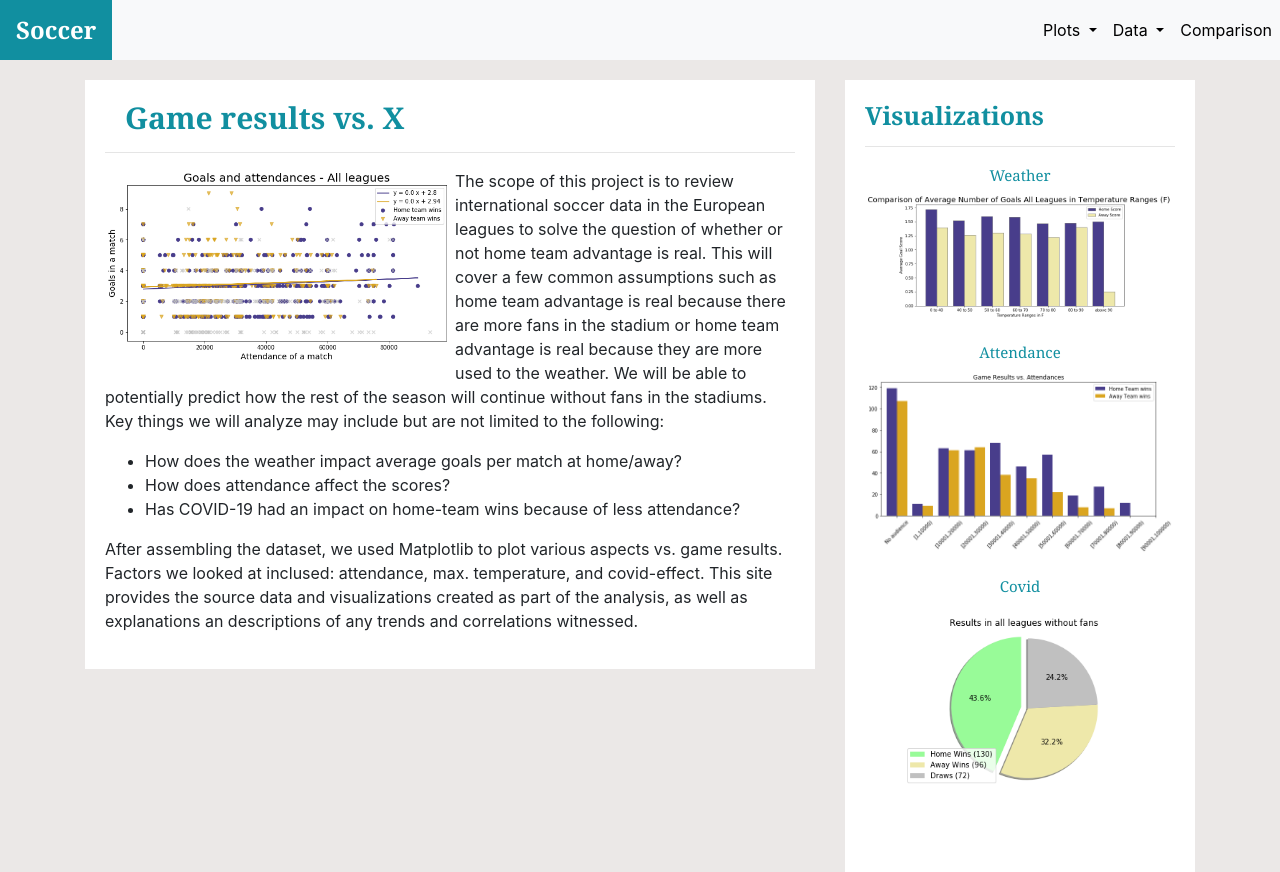
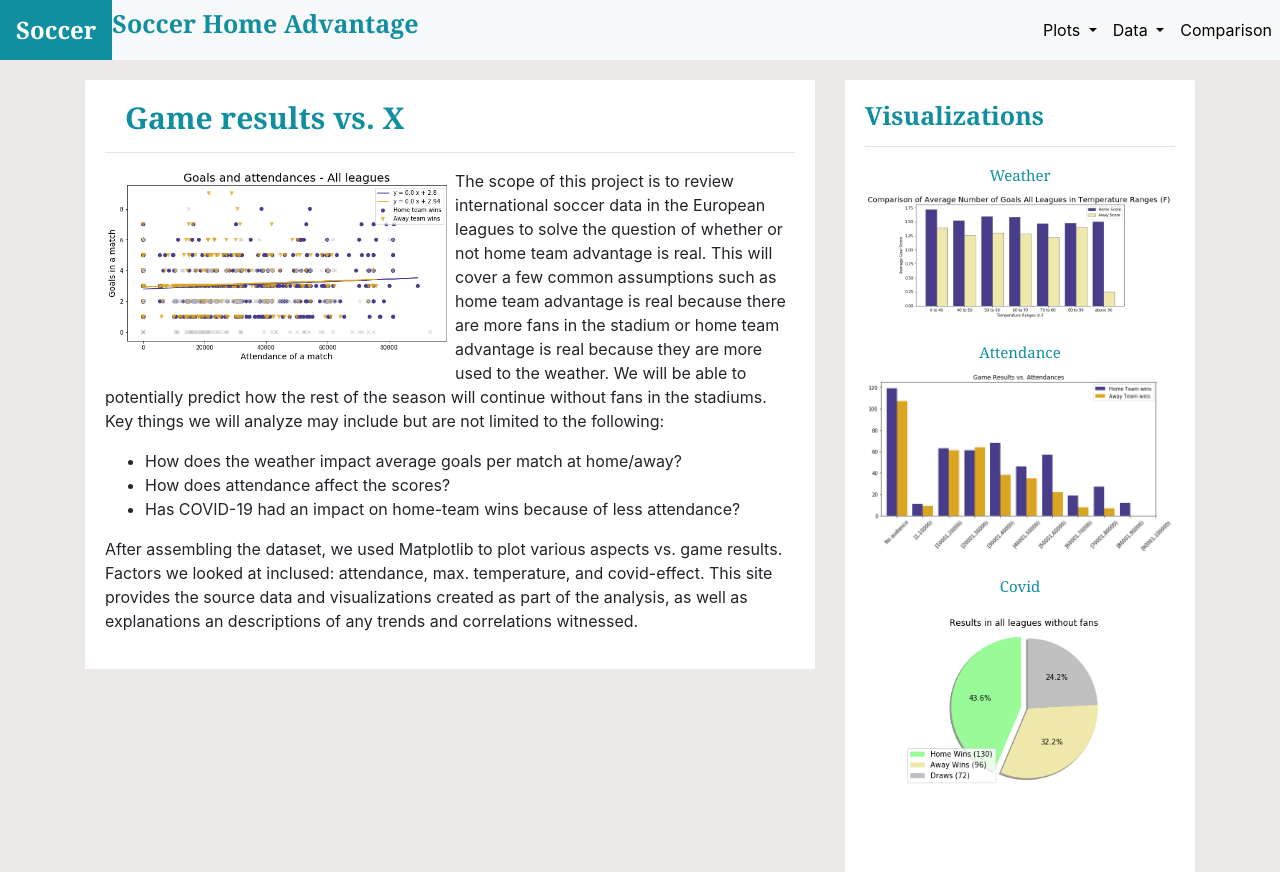
Before and after one commit to ejlee127/Web-Dashboard, a plain HTML site: page SoccerVisualizations/soccer.html in a window 1280 px wide. Drawn offline with nearby package versions, Linux system fonts and the light colour scheme.

Commit message:
updating soccer.html

```diff
--- a/SoccerVisualizations/soccer.html
+++ b/SoccerVisualizations/soccer.html
@@ -17,6 +17,7 @@
 
     <nav class="navbar navbar-expand-sm navbar-light bg-light p-0 justify-content-between">
         <a class="navbar-brand mr-0 px-3" href="soccer.html">Soccer</a>
+        <h2> Soccer Home Advantage</h2>
         <button class="navbar-toggler" type="button" data-toggle="collapse" data-target="#navbarSupportedContent" aria-controls="navbarSupportedContent" aria-expanded="false" aria-label="Toggle navigation">
           <span class="navbar-toggler-icon"></span>
         </button>
```
